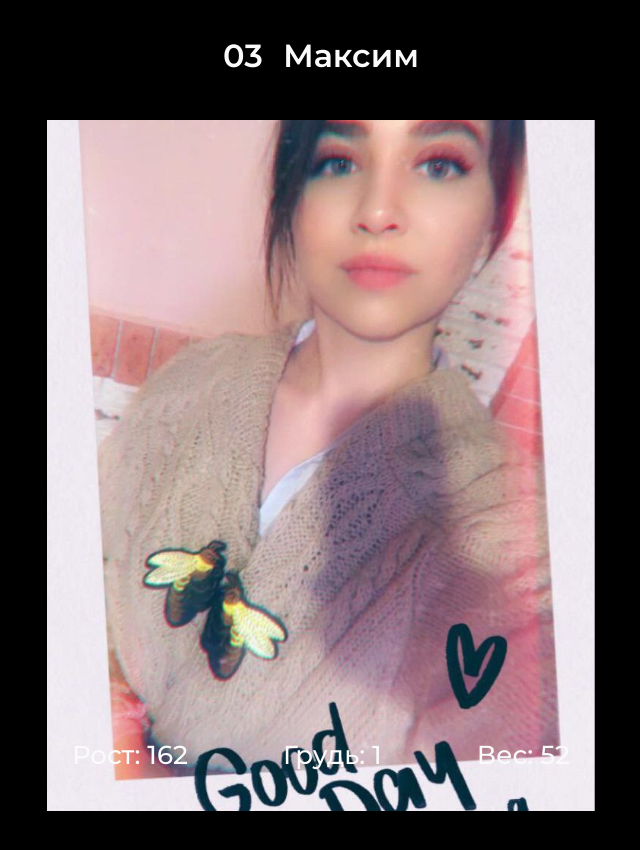
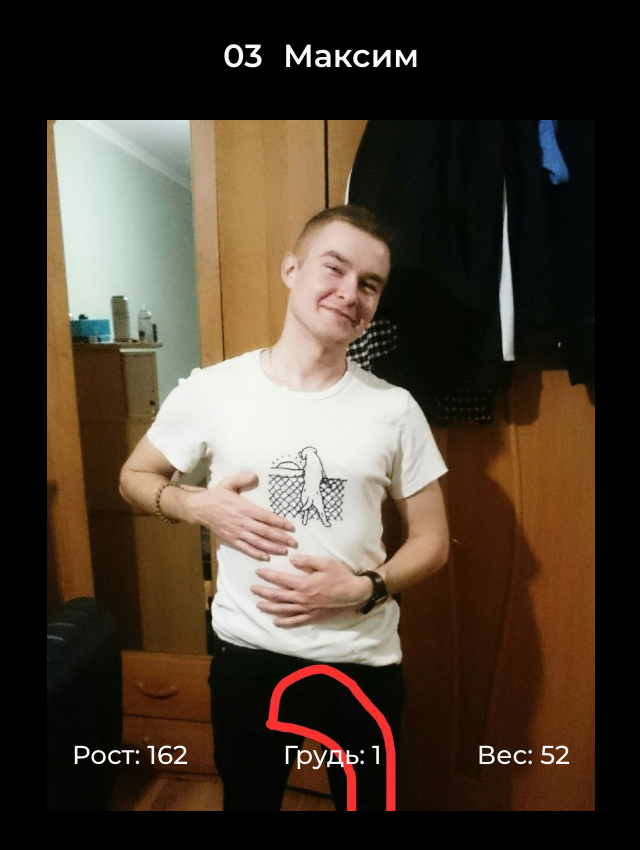
Before and after one commit to mandriginaaa379/MAXONI, a plain HTML site: page index.html in a window 1280 px wide. Shown: the part 5820-6670 px from the top of the page, without its empty margins (319-959 px from the left). Drawn offline with nearby package versions, Linux system fonts and the light colour scheme.

Commit message:
Update index.html

```diff
--- a/index.html
+++ b/index.html
@@ -172,7 +172,7 @@
                             <div class="tub__num">03</div>
                             <div class="tub__name">Максим</div>
                         </div>
-                        <div class="parameters girl_3">
+                        <div class="parameters girl_2">
                             <div class="parameters-items">Рост: 162</div>
                             <div class="parameters-items">Грудь: 1</div>
                             <div class="parameters-items">Вес: 52</div>
```
